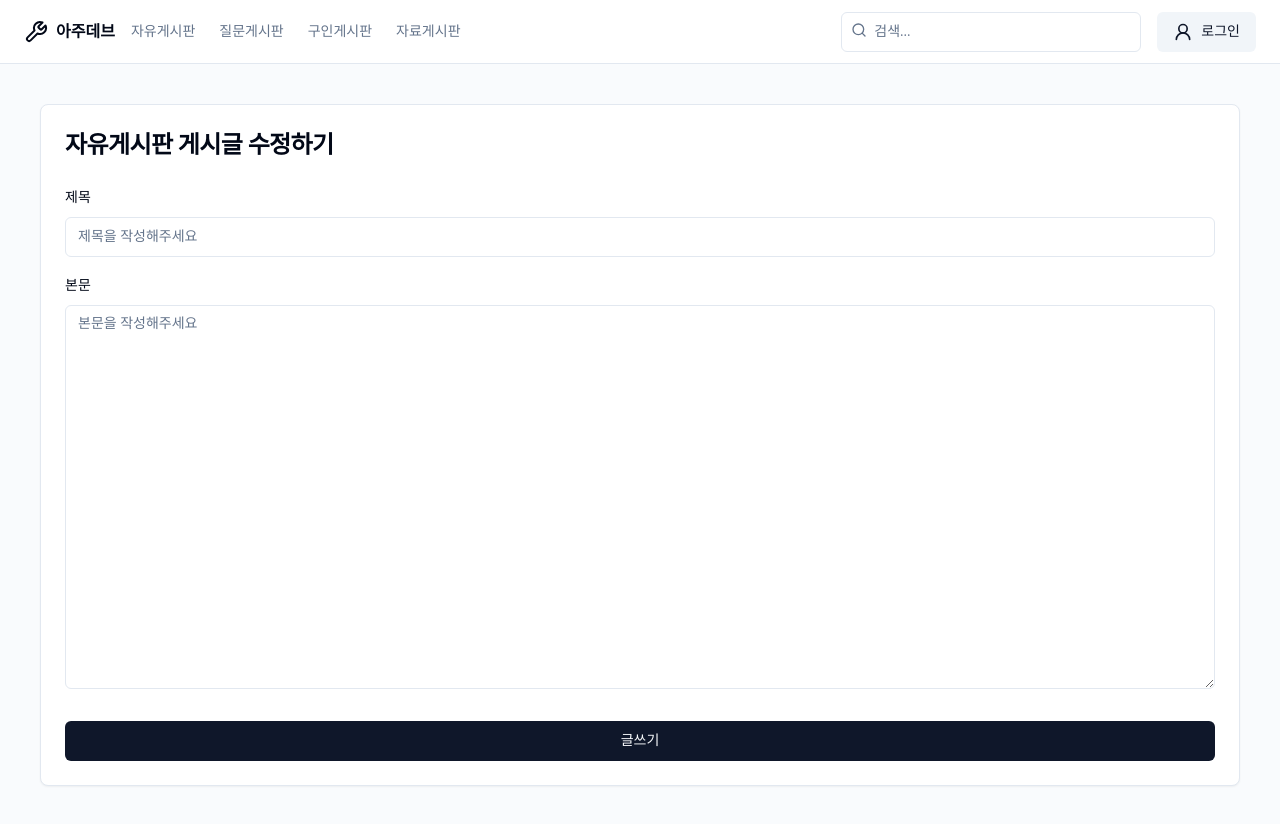
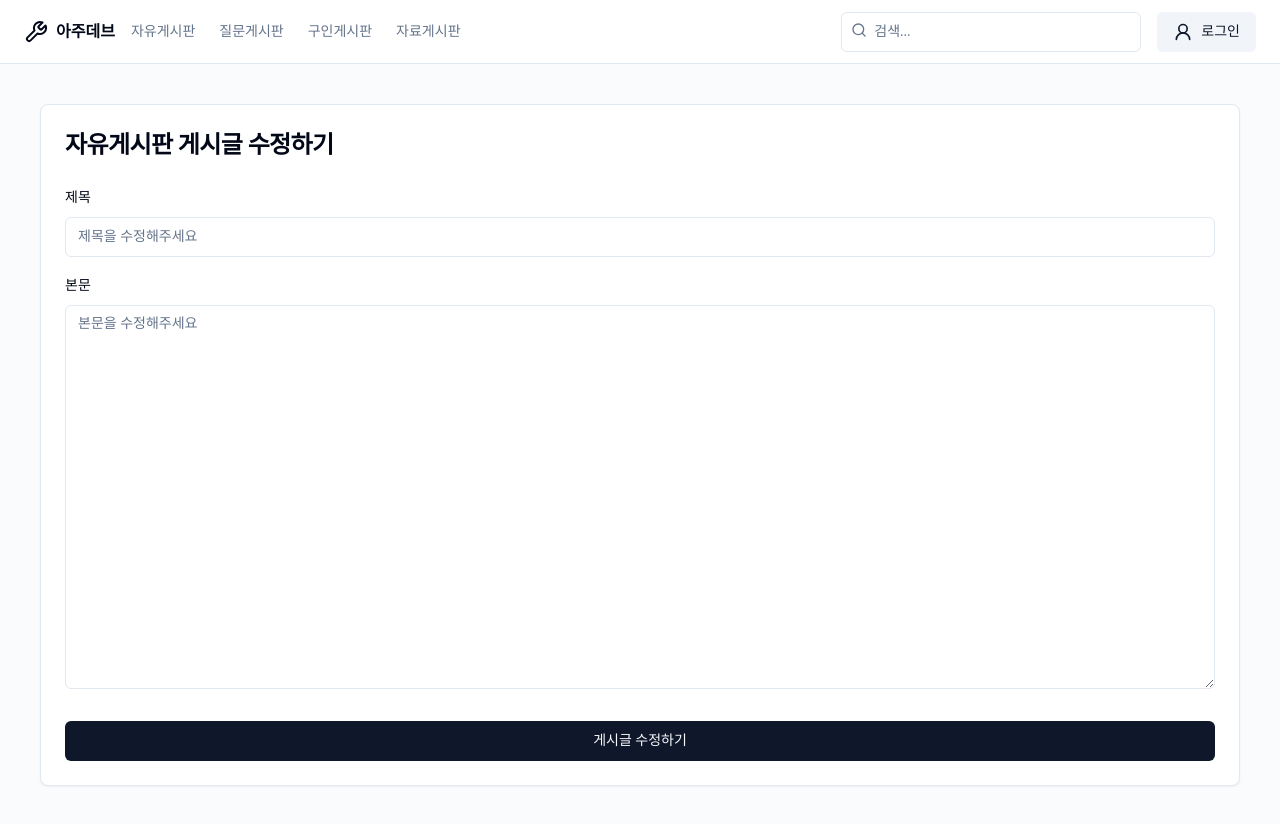
Before and after one commit to asitisdev/ajou-dev-front, a React (Vite) app: page /freeboard/1/edit in a window 1280 px wide. Built offline with nearby package versions, Linux system fonts and the light colour scheme; no server answers; a web font is replaced by a local one.

Commit message:
typo: 자유게시판 게시글 수정 문구 변경

```diff
--- a/src/pages/FreeboardEdit.tsx
+++ b/src/pages/FreeboardEdit.tsx
@@ -62,7 +62,7 @@ export default function FreeboardEdit() {
                     <FormItem>
                       <FormLabel>제목</FormLabel>
                       <FormControl>
-                        <Input placeholder="제목을 작성해주세요" {...field} />
+                        <Input placeholder="제목을 수정해주세요" {...field} />
                       </FormControl>
                       <FormMessage />
                     </FormItem>
@@ -77,7 +77,7 @@ export default function FreeboardEdit() {
                     <FormItem>
                       <FormLabel>본문</FormLabel>
                       <FormControl>
-                        <Textarea placeholder="본문을 작성해주세요" {...field} className="h-96" />
+                        <Textarea placeholder="본문을 수정해주세요" {...field} className="h-96" />
                       </FormControl>
                       <FormMessage />
                     </FormItem>
@@ -86,7 +86,7 @@ export default function FreeboardEdit() {
               </div>
               <div className="grid gap-2 mt-4">
                 <Button type="submit" className="w-full">
-                  글쓰기
+                  게시글 수정하기
                 </Button>
               </div>
             </div>
```
